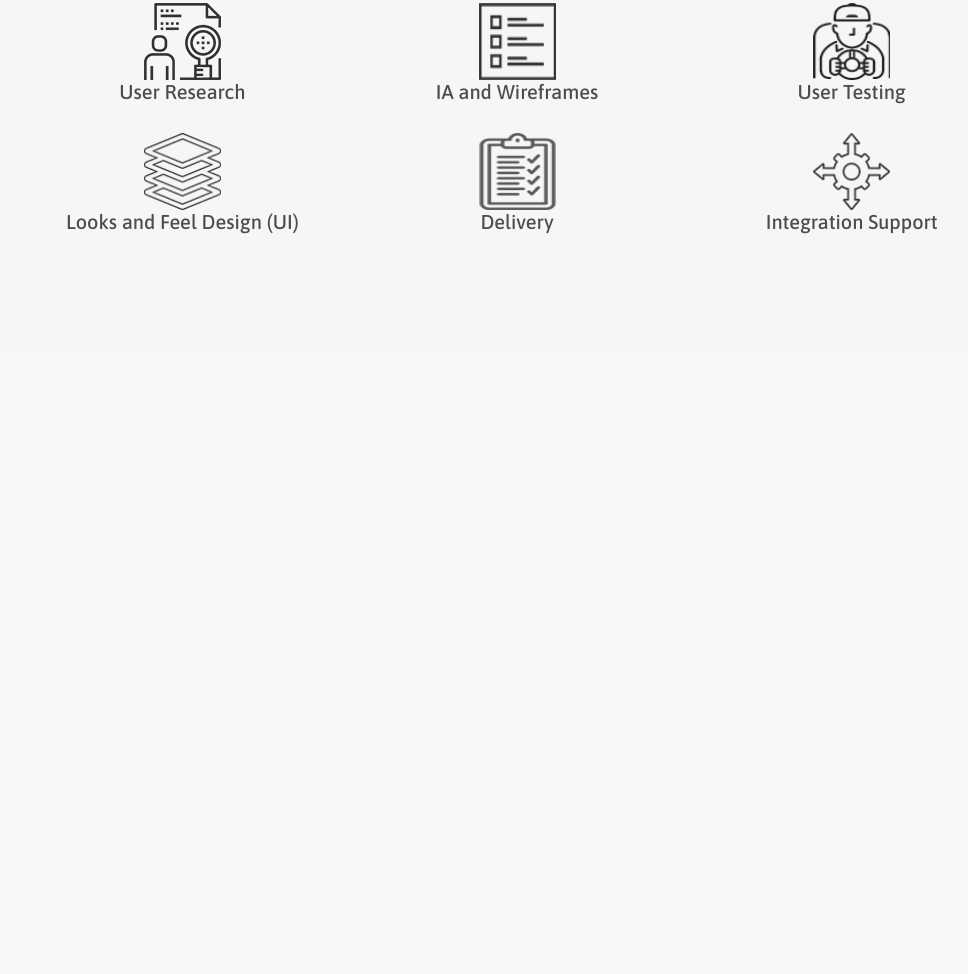
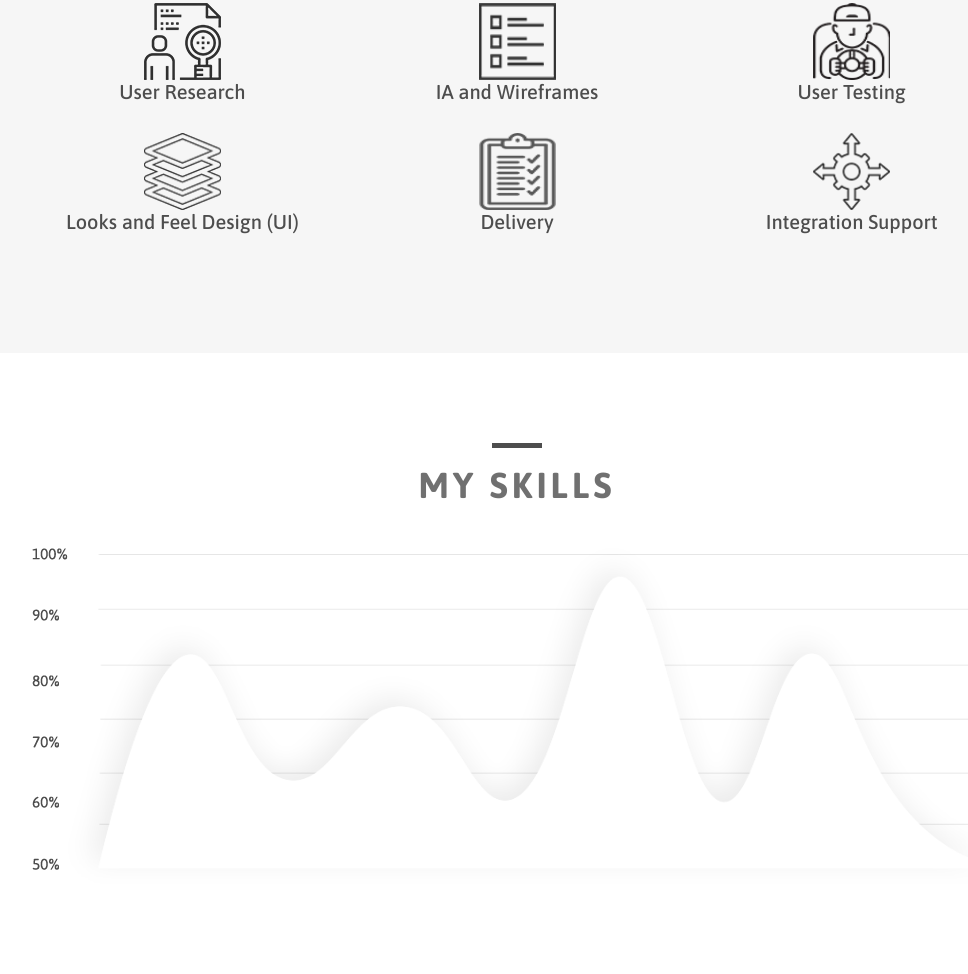
Before and after one commit to anyariazantceva/luis-oenrique, a plain HTML site: page index.html in a window 1280 px wide. Shown: the part 1180-2154 px from the top of the page, without its empty margins (123-1091 px from the left). Before the commit the page ends 1533 px from the top, so only its background shows below. Drawn offline with Linux system fonts and the light colour scheme.

Commit message:
Created skills section and skills styles

```diff
--- a/index.html
+++ b/index.html
@@ -126,6 +126,19 @@
                 </div>
             </div>
         </section>
+        <section class="page__section page__skills">
+            <div class="section__title">
+                My Skills
+            </div>
+            <div class="skills__graph">
+                <div class="skills__percent">
+                    <img src="images/Persentages.png" alt="Percents" class="skills__percent-pic">
+                </div>
+                <div class="skills__image">
+                    <img src="images/schedule.png" alt="" class="skills__image-pic">
+                </div>
+            </div>
+        </section>
     </div>
 </body>
 </html>
--- a/styles.css
+++ b/styles.css
@@ -289,3 +289,26 @@ span {
     color: #4d4d4d;
     font-weight: 500;
 }
+
+.page__skills {
+    padding-top: 90px;
+    padding-bottom: 90px;
+    background-color: #fff;
+}
+
+.skills__graph {
+    display: flex;
+    justify-content: space-between;
+    align-content: center;
+    padding-top: 40px;
+}
+
+.skills__image {
+    width: 949px;
+    height: 336px;
+}
+
+.skills__image-pic {
+    width: 100%;
+    height: 100%;
+}
```
